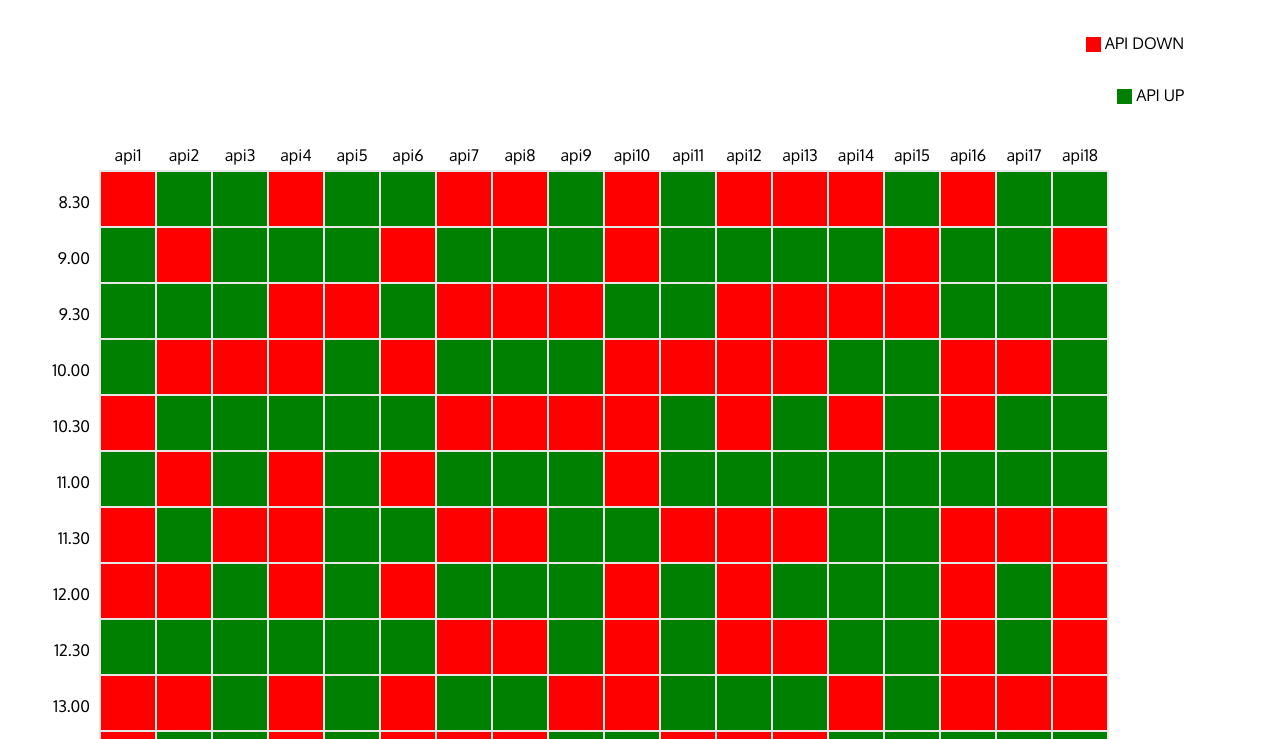
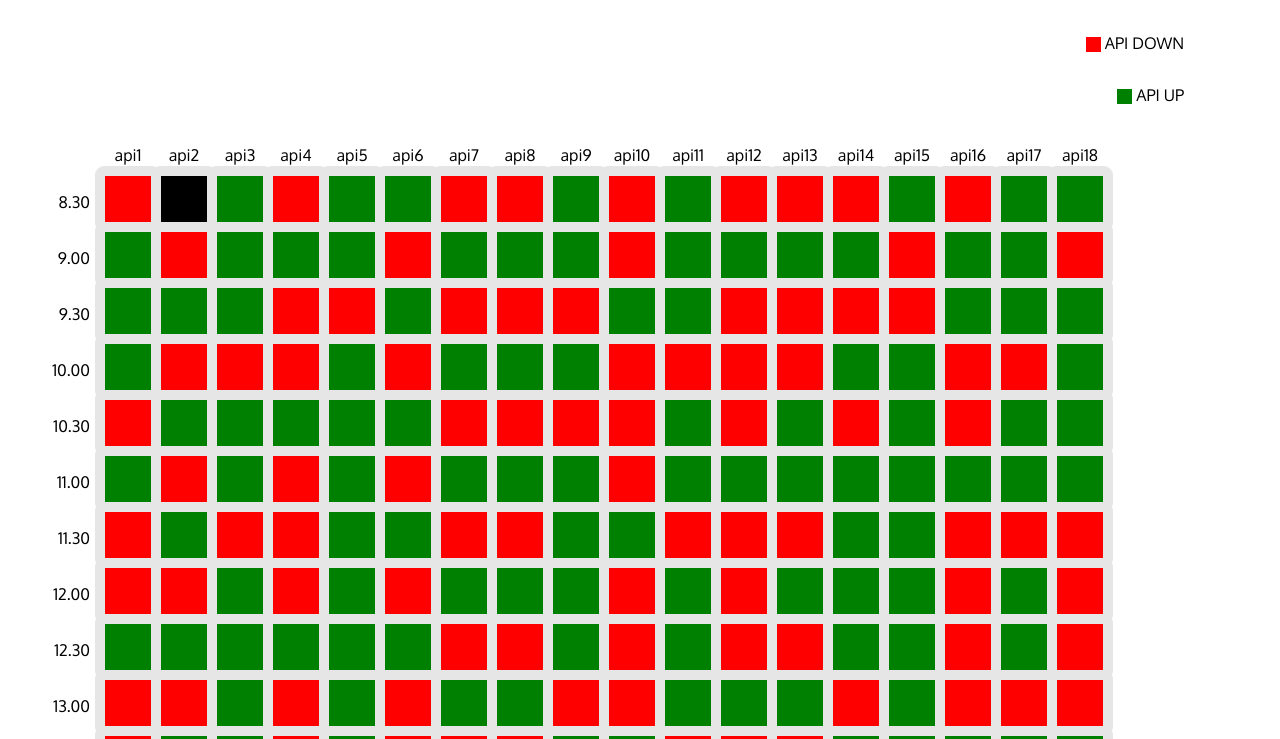
Before and after one commit to aravishack/D3-JS-Heat-map, a plain HTML site: page index.html in a window 1280 px wide. Shown: the part 61-800 px from the top of the page. Drawn offline with nearby package versions, Linux system fonts and the light colour scheme.

Commit message:
Error showing not valid JSON input

```diff
--- a/css/style.css
+++ b/css/style.css
@@ -104,5 +104,5 @@ div#heatmap-table-wrap {
 
 rect.data {
     stroke: #E6E6E6;
-    stroke-width: 2px;
+    stroke-width: 10px;
 }
--- a/data/data.json
+++ b/data/data.json
@@ -1,7 +1,7 @@
 {
     "apis": ["api1","api2","api3","api4","api5","api6","api7","api8","api9","api10","api11","api12","api13","api14","api15","api16","api17","api18"],
 	"timeSlot": ["8.30","9.00","9.30","10.00","10.30","11.00","11.30","12.00","12.30","13.00","13.30","14.00","14.30","15.00","15.30","16.00"],
-    "timeSlot1":["0","1","1","0","1","1","0","0","1","0","1","0","0","0","1","0","1","1"],
+    "timeSlot1":["0","3","1","0","1","1","0","0","1","0","1","0","0","0","1","0","1","1"],
     "timeSlot2":["1","0","1","1","1","0","1","1","1","0","1","1","1","1","0","1","1","0"],
     "timeSlot3":["1","1","1","0","0","1","0","0","0","1","1","0","0","0","0","1","1","1"],
 	"timeSlot4":["1","0","0","0","1","0","1","1","1","0","0","0","0","1","1","0","0","1"],
--- a/js/site.js
+++ b/js/site.js
@@ -47,7 +47,7 @@ function d3Call() {
             left: 50,
             right: 50
         };
-        var times = yAxis.length+5;
+        var times = yAxis.length + 5;
         var innerWidth = window.innerWidth;
         var width = Math.max(900, innerWidth) - margin.right - margin.left;
         var gridSize = Math.floor(width / times);
@@ -63,8 +63,8 @@ function d3Call() {
 
         // Create color scale
         var colorScale = d3.scaleLinear()
-            .domain([0, 1])
-            .range(["#FF0000", "#008000"]);
+            .domain([0, 1, 2])
+            .range(["#FF0000", "#008000", "#000000"]);
 
         // Add API labels
         var apiLabels = svg.selectAll(".apiLabel")
@@ -106,10 +106,15 @@ function d3Call() {
                 return (d.slot - 1) * gridSize;
             })
             .attr("class", "data")
+            .attr("rx", 4)
+            .attr("ry", 4)
             .attr("width", gridSize)
             .attr("height", gridSize)
             .style("fill", function (d) {
-                return colorScale(d.status);;
+                if((d.status != 0 && d.status != 1) || d.status == ""){
+                    return colorScale(2);
+                }
+                return colorScale(d.status);
             });
         createHeatMaptable();
     });
@@ -123,12 +128,12 @@ function createHeatMaptable() {
                 tempArray.push(xAxis[dataCopyInnerIndex]);
             }
         }
-        var newHTML = "<div class='time'>"+yAxis[dataCopyOuterIndex]+" - </div><div class='apis-list'>"+tempArray+"</div>"
+        var newHTML = "<div class='time'>" + yAxis[dataCopyOuterIndex] + " - </div><div class='apis-list'>" + tempArray + "</div>"
         var ele = document.getElementById("heatmap-table-wrap");
         var divWrap = document.createElement('div')
-        divWrap.setAttribute("class","data-wrap");
+        divWrap.setAttribute("class", "data-wrap");
         ele.appendChild(divWrap);
-        divWrap.innerHTML=newHTML;
-        tempArray.length=0;
+        divWrap.innerHTML = newHTML;
+        tempArray.length = 0;
     }
 }
```
